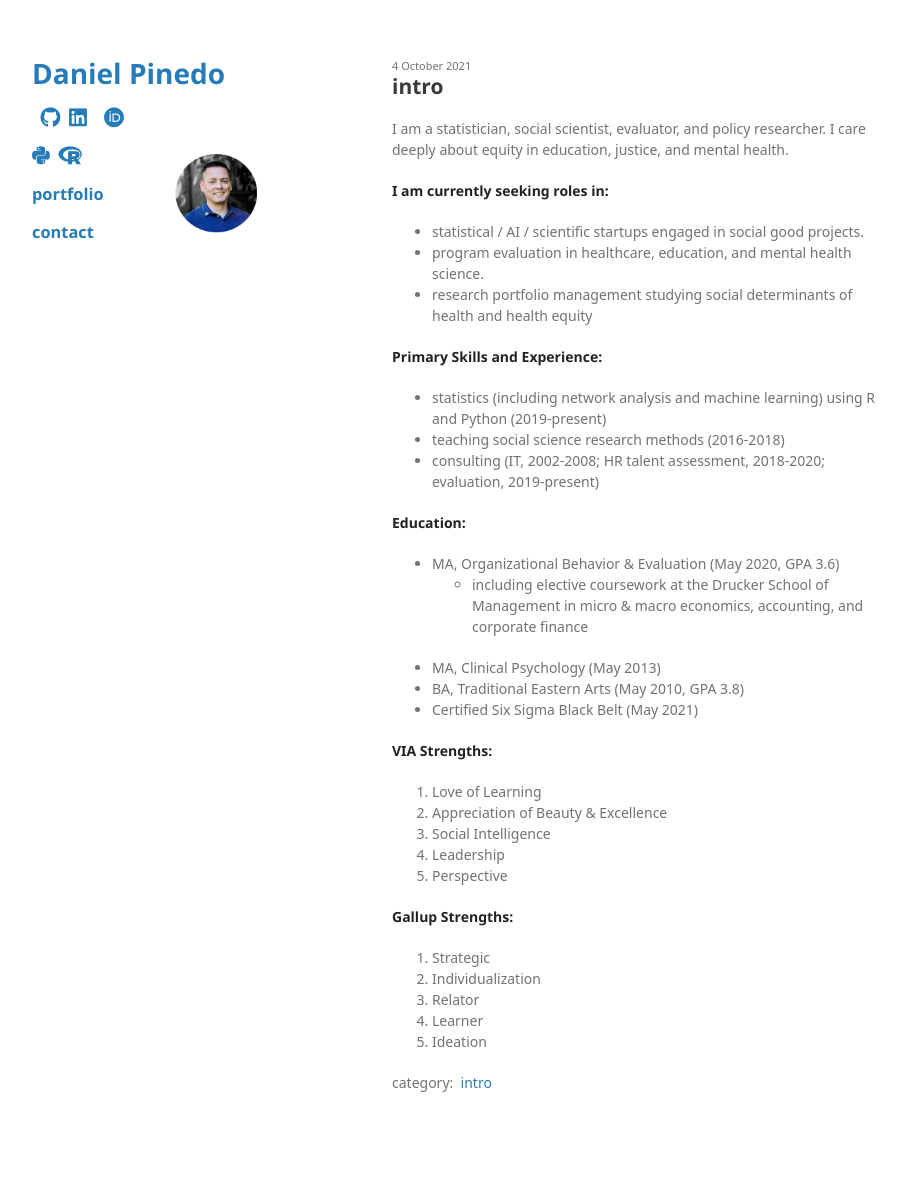
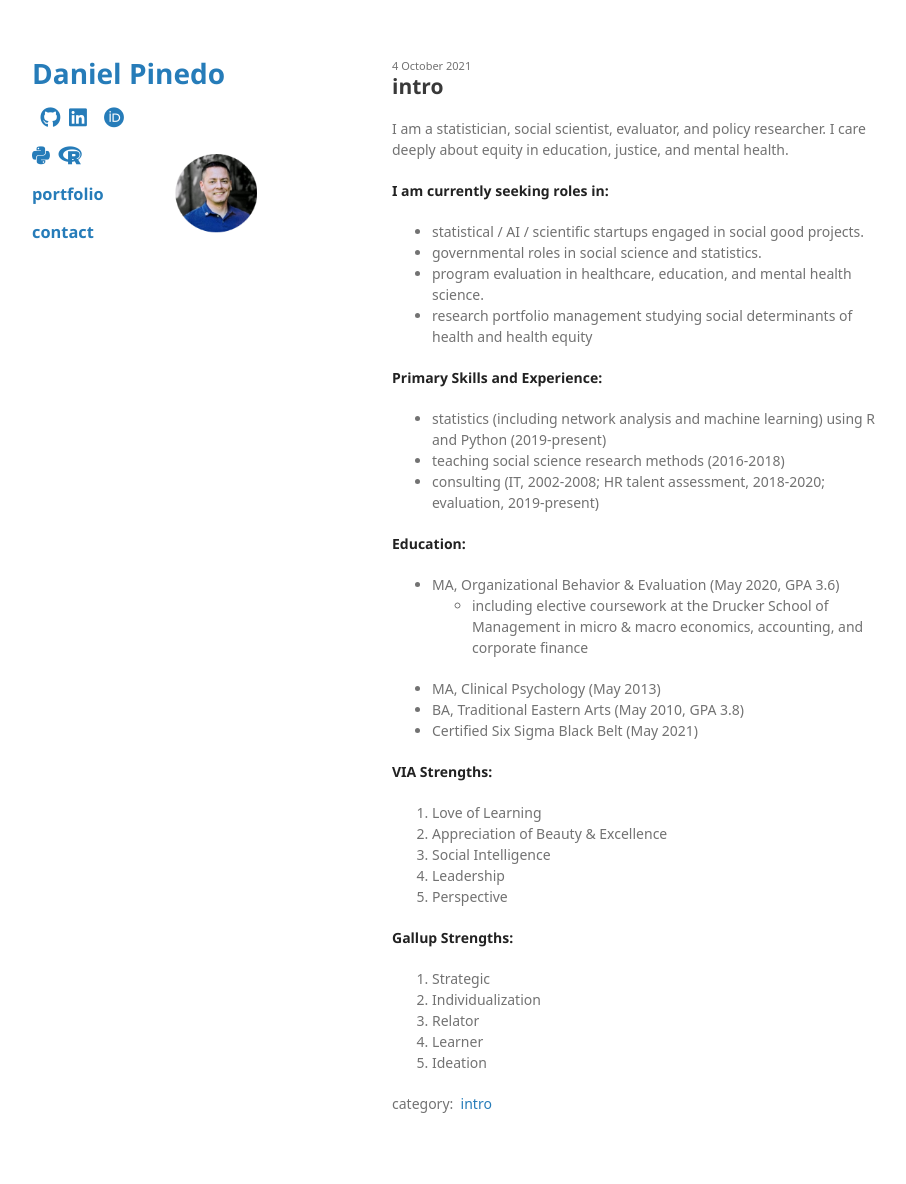
Before and after one commit to odenipinedo/odenipinedo.github.io, a Jekyll site: the page built from _posts/2021-10-04-intro.md, in a window 1280 px wide. Shown: the whole page, without its empty margins (178-1084 px from the left). Built offline with Jekyll 4.4.1, drawn with Linux system fonts in a browser that asks for light colours; nearby versions of some CDN libraries; some web fonts are replaced; a style sheet for code colours, icons or effects is not loaded; the repository's description, which GitHub fills in, is left out; before the commit the page ends 1163 px from its top, so only the background shows below that.

Commit message:
Update 2021-10-04-intro.md

```diff
--- a/_posts/2021-10-04-intro.md
+++ b/_posts/2021-10-04-intro.md
@@ -15,6 +15,7 @@ I am a statistician, social scientist, evaluator, and policy researcher. I care
 
 **I am currently seeking roles in:**
 - statistical / AI / scientific startups engaged in social good projects.
+- governmental roles in social science and statistics.
 - program evaluation in healthcare, education, and mental health science.
 - research portfolio management studying social determinants of health and health equity
 
```
